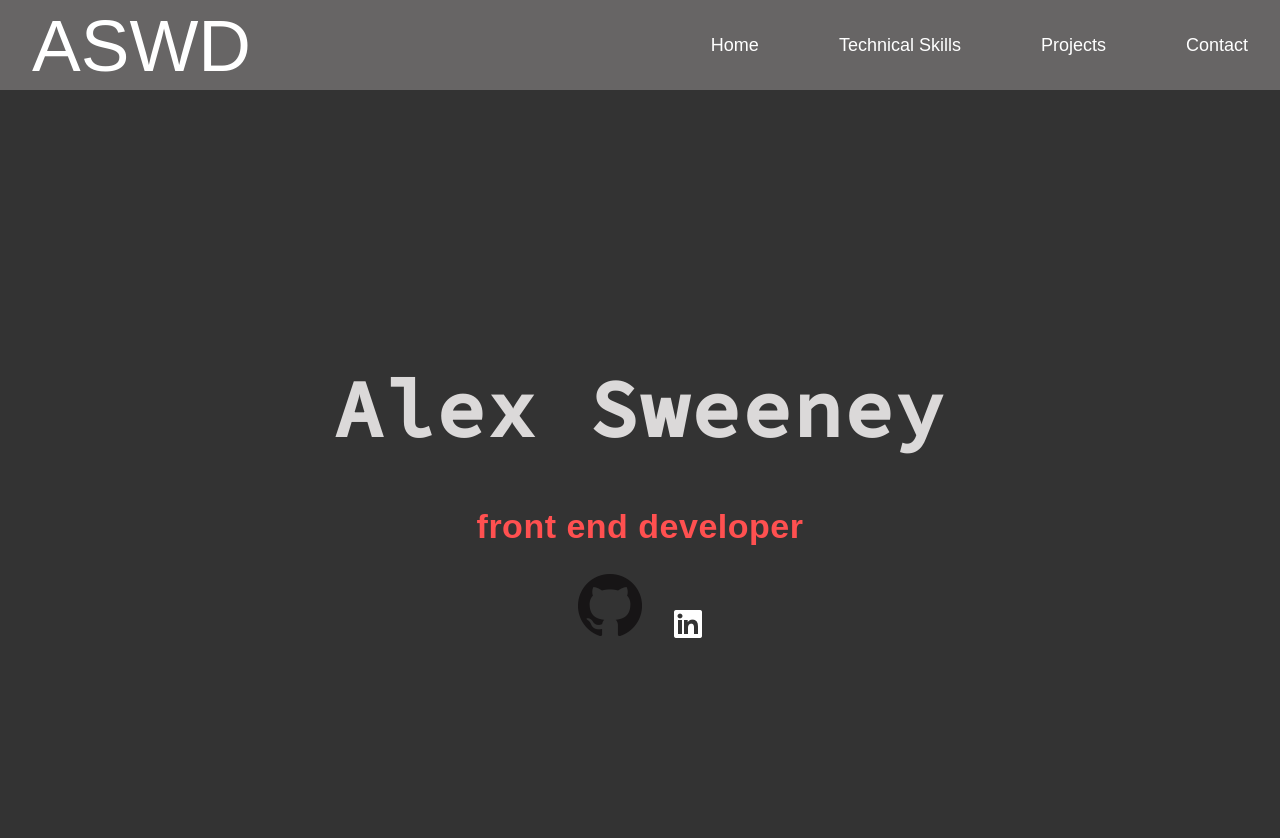
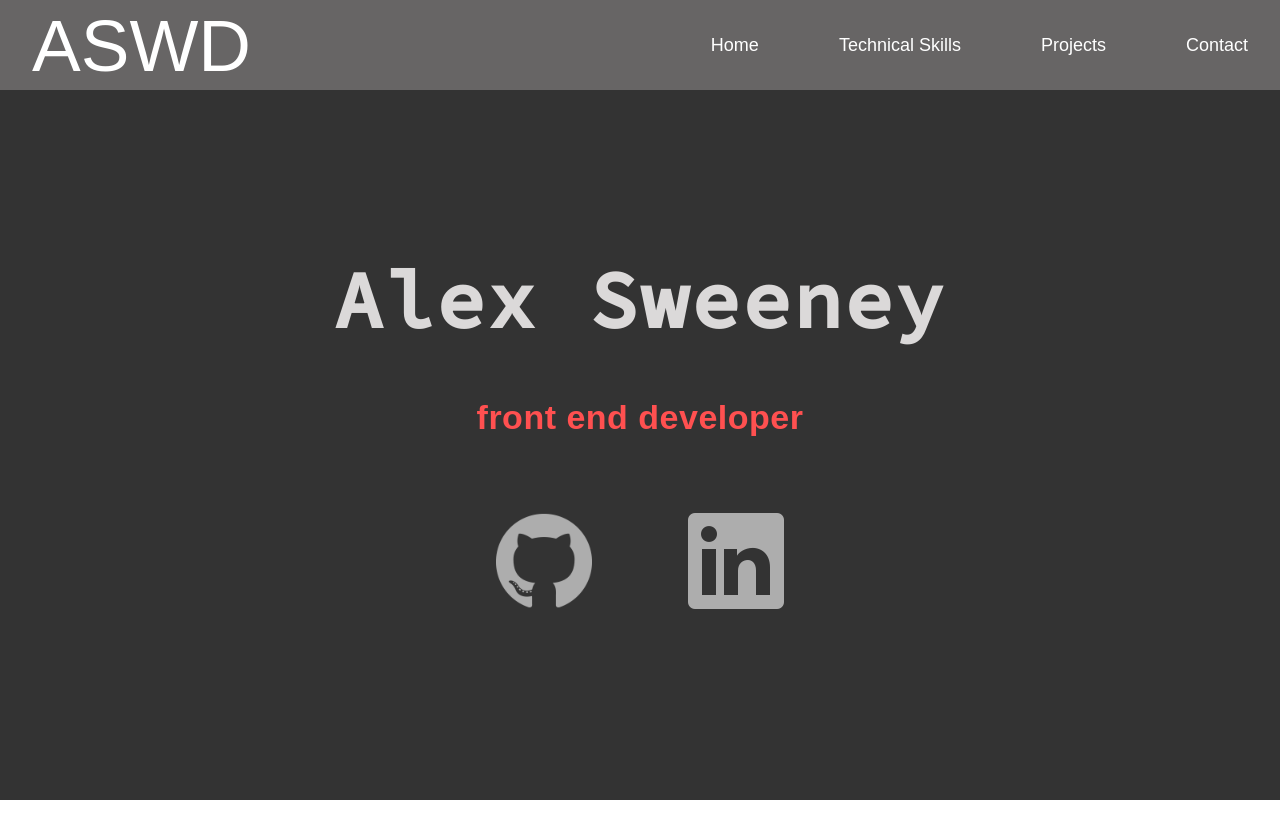
Before and after one commit to AlexSweeney/portfolio-site, a React (Create React App) app: page /Contact in a window 1280 px wide. Shown: the top 838 px of the page. After the commit the page ends 800 px from the top, so only its background shows below. Built offline with nearby package versions, Linux system fonts and the light colour scheme; a web font is replaced by a local one.

Commit message:
style - desktop

```diff
--- /dev/null
+++ b/src/pages/Contact/Contact.css
@@ -0,0 +1,3 @@
+.icon:hover {
+  opacity: 1 !important;
+}
--- a/src/pages/Contact/Contact.jsx
+++ b/src/pages/Contact/Contact.jsx
@@ -1,7 +1,8 @@
 import React from "react";
-import githubIcon from './../../logos/github/GitHub-Mark-64px.png';
-import linkedinIcon from './../../logos/linkedin/In/Digital/White/2x/In-White-14@2x.png';
+import githubIcon from './../../logos/github/GitHub-Mark-Light-120px-plus.png';
+import linkedinIcon from './../../logos/linkedin/In/Digital/White/2x/In-White-96@2x.png';
 import { colors, fonts } from '../../styles/styles.js';
+import './Contact.css';
 
 export default function Contact() {
   const contactStyle = {
@@ -10,23 +11,31 @@ export default function Contact() {
     justifyContent: 'center',
     alignItems: 'center',
     background: colors.background.darker,
-    height: '100vh',
+    flexGrow: '1',
   };
 
   const headingStyle = {
     color: colors.font.dark,
     fontFamily: fonts.head,
+    textAlign: 'center',
+    cursor: 'default',
   };
 
   const subheadingStyle = {
     color: colors.font.highlight,
     fontFamily: fonts.body,
+    cursor: 'default',
   };
 
-  const linkStyle = {
-    margin: '0px 16px',
-    width: '172px',
-    height: '155px',
+  const linksStyle = {
+    margin: '3em',
+  };
+
+  const iconStyle = {
+    margin: '0px 3em',
+    width: '96px',
+    height: '96px',
+    opacity: '0.6',
   };
 
   return (
@@ -34,13 +43,13 @@ export default function Contact() {
       <h1 className="heading" style={headingStyle}>Alex Sweeney</h1>
       <h2 className="subheading" style={subheadingStyle}>front end developer</h2>
 
-      <div className="links">
-        <a href="https://github.com/alexsweeney" className="link github-link" style={linkStyle}>
-          <img src={githubIcon} className="github-icon"/>
+      <div className="links" style={linksStyle}>
+        <a href="https://github.com/alexsweeney" className="link github-link">
+          <img src={githubIcon} style={iconStyle} className="icon github-icon"/>
         </a>
 
-        <a href="https://www.linkedin.com/in/alex-sweeney-b259721a/#" className="link linkedin-link" style={linkStyle}>
-          <img src={linkedinIcon} className="linkedin-icon"/>
+        <a href="https://www.linkedin.com/in/alex-sweeney-b259721a/#" className="link linkedin-link">
+          <img src={linkedinIcon} style={iconStyle} className="icon linkedin-icon"/>
         </a>
       </div>
     </section>
```
